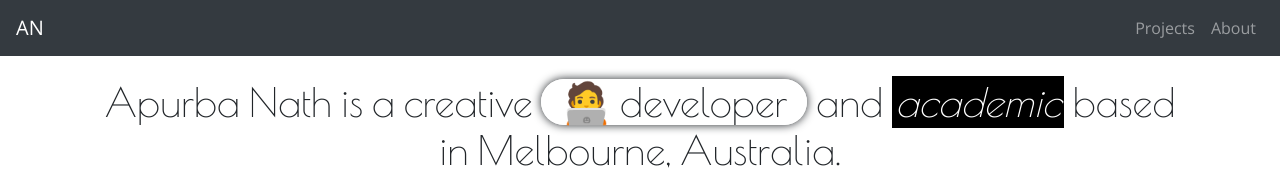
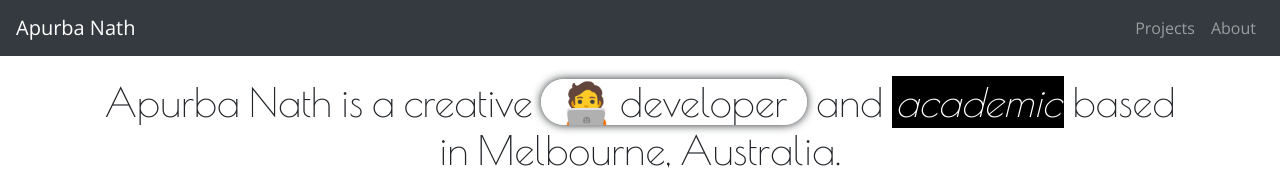
Before and after one commit to apurbzz-1994/apurbzz-1994.github.io, a plain HTML site: page index.html in a window 1280 px wide. Shown: the top 170 px of the page. Drawn offline with nearby package versions, Linux system fonts and the light colour scheme.

Commit message:
revert layout

```diff
--- a/index.html
+++ b/index.html
@@ -27,7 +27,7 @@
 <body>
     <!--Navbar-->
     <nav class="navbar navbar-expand-sm navbar-dark bg-dark">
-        <a class="navbar-brand" href="#">AN</a>
+        <a class="navbar-brand" href="#">Apurba Nath</a>
         <button class="navbar-toggler" type="button" data-toggle="collapse" data-target="#navbarSupportedContent" aria-controls="navbarSupportedContent" aria-expanded="false" aria-label="Toggle navigation">
           <span class="navbar-toggler-icon"></span>
         </button>
```
